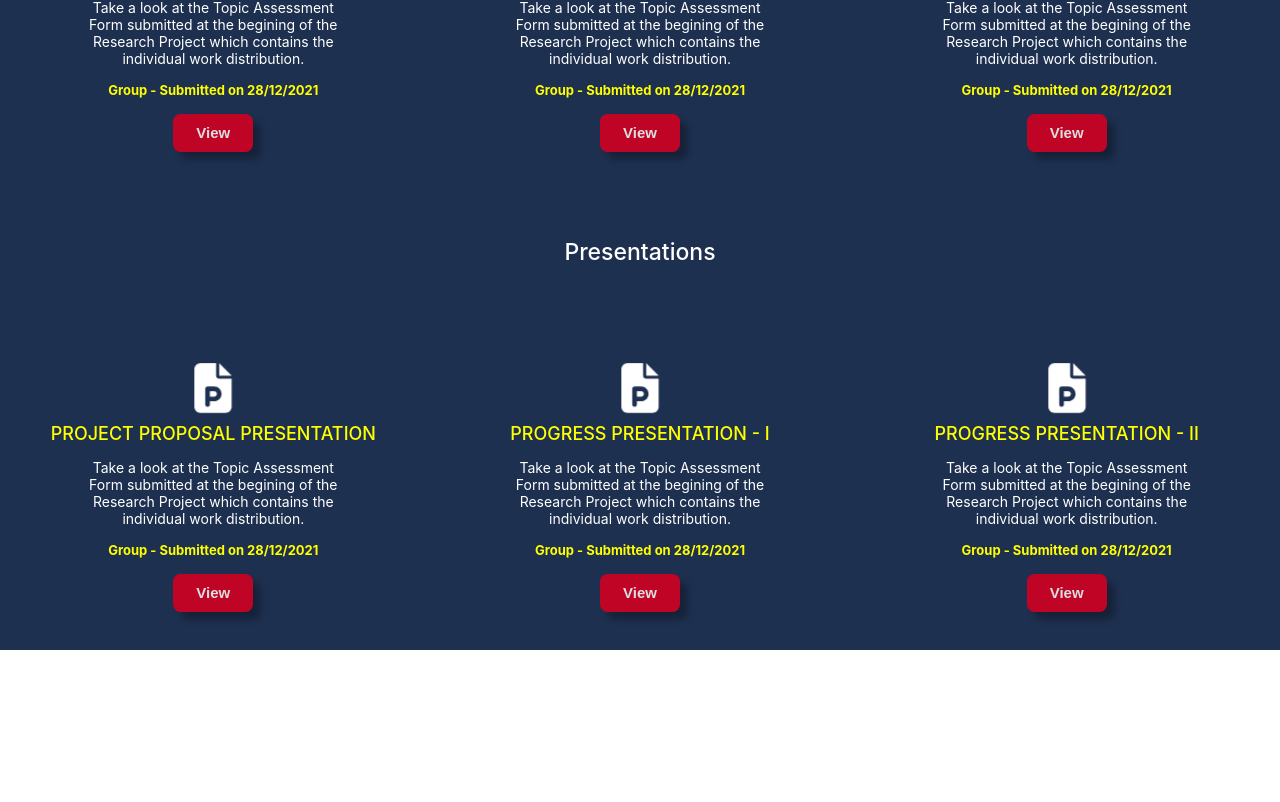
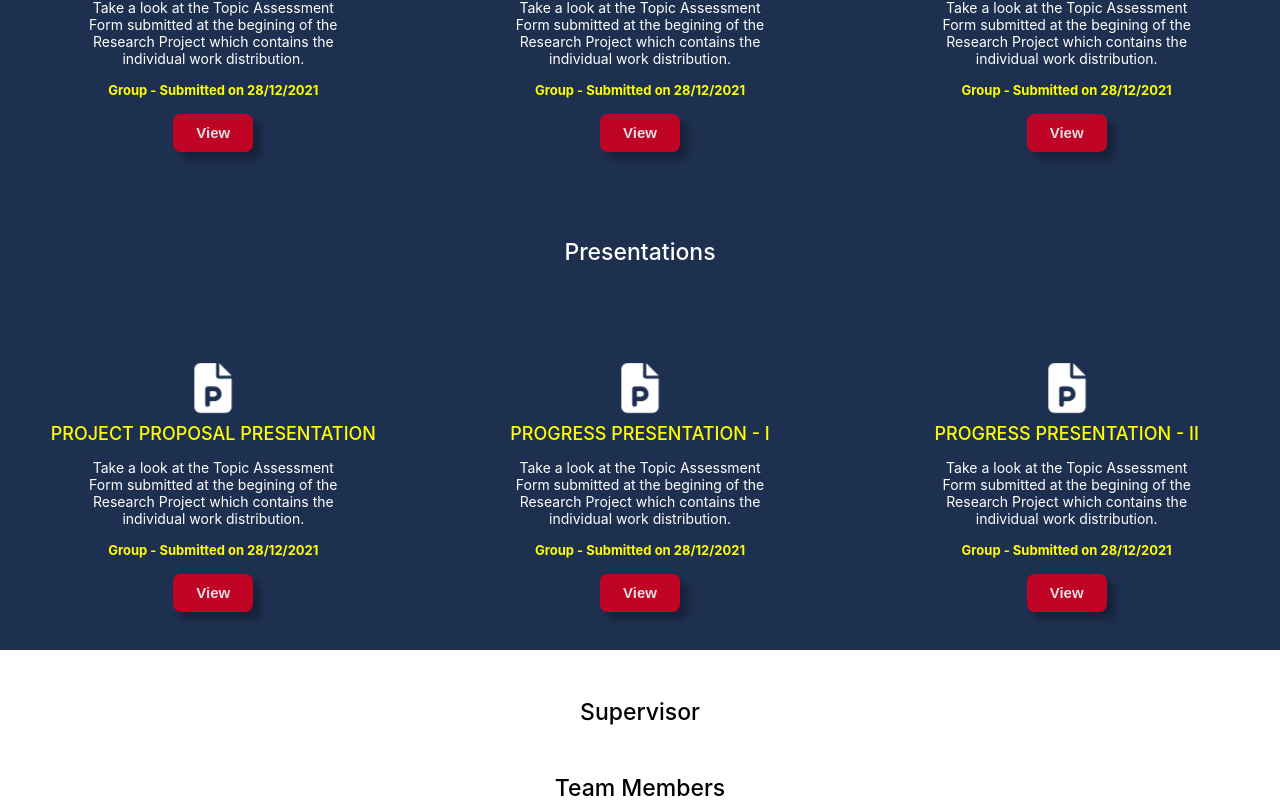
Before and after one commit to Agasthi98/research-web, a React (Create React App) app: page / in a window 1280 px wide. Shown: the part 10578-11380 px from the top of the page. Before the commit the page ends 11228 px from the top, so only its background shows below. Built offline with nearby package versions, Linux system fonts and the light colour scheme.

Commit message:
teams member component created

```diff
--- a/package.json
+++ b/package.json
@@ -14,7 +14,7 @@
     "@testing-library/jest-dom": "^5.17.0",
     "@testing-library/react": "^13.4.0",
     "@testing-library/user-event": "^13.5.0",
-    "aos": "^2.3.4",
+    "aos": "^3.0.0-beta.6",
     "react": "^18.2.0",
     "react-chrono": "^2.3.1",
     "react-dom": "^18.2.0",
--- a/src/components/documents/documents.scss
+++ b/src/components/documents/documents.scss
@@ -50,6 +50,7 @@
 .svg-inline--fa {
   color: #fff !important;
   font-size: 40px !important;
+  cursor: pointer;
 }
 
 .view-btn {
@@ -66,6 +67,7 @@
   //   bottom: 2rem;
   width: 5rem;
   margin-top: 1rem;
+  cursor: pointer;
 }
 
 .view-btn::before {
--- a/src/components/landingPage/landing.jsx
+++ b/src/components/landingPage/landing.jsx
@@ -8,6 +8,7 @@ import PageLoader from "../../assets/loader/loader";
 import Domain from "../domain/domain";
 import Methodology from "../methodlogy/methodlogy";
 import Documents from "../documents/documents";
+import Supervisor from "../supervisors/supervisor";
 
 const Landing = () => {
   const [loading, setLoading] = useState(true);
@@ -40,6 +41,7 @@ const Landing = () => {
 
           <TimeLine />
           <Documents />
+          <Supervisor />
         </>
       )}
     </>
--- /dev/null
+++ b/src/components/supervisors/supervisor.jsx
@@ -0,0 +1,18 @@
+import React from "react";
+import "./supervisor.scss";
+import { FontAwesomeIcon } from "@fortawesome/react-fontawesome";
+import { faFacebook, faFileLines } from "@fortawesome/free-brands-svg-icons";
+
+const supervisor = () => {
+  return (
+    <>
+      <div className="supervisor-body">
+        <div className="title">Supervisor</div>
+      </div>
+      <div className="team-members">
+        <div className="title">Team Members</div>
+      </div>
+    </>
+  );
+};
+export default supervisor;
--- a/src/components/technologies/technologies.scss
+++ b/src/components/technologies/technologies.scss
@@ -2,6 +2,7 @@
   display: flex;
   justify-content: center;
   margin-top: 3rem;
+  cursor: pointer;
   .splide {
     //   height: 20vh;
     width: 50%;
```
Also changed, not shown: src/components/supervisors/supervisor.scss (added), 1 other file (tests, documents, lock files or other folders).
